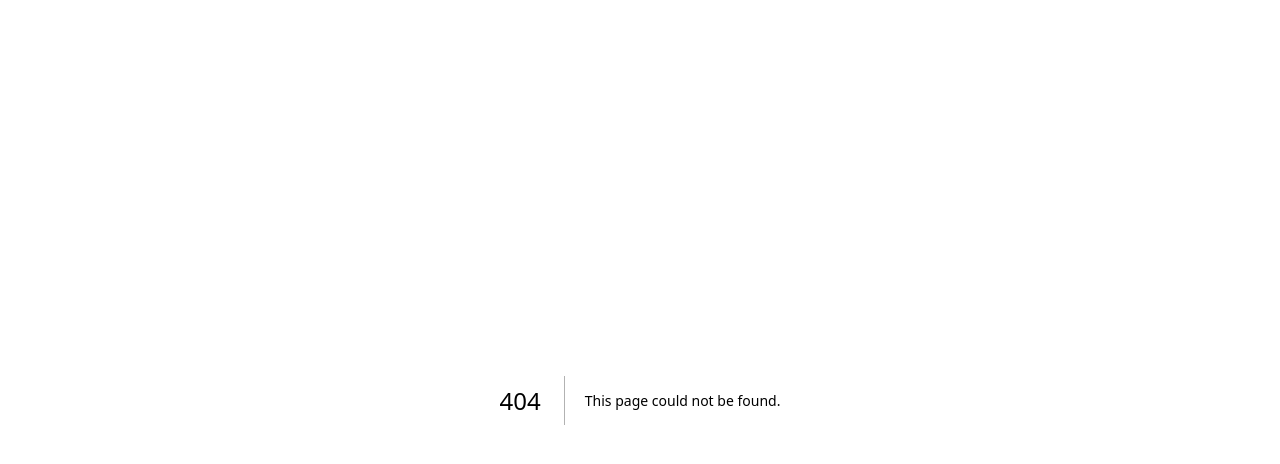
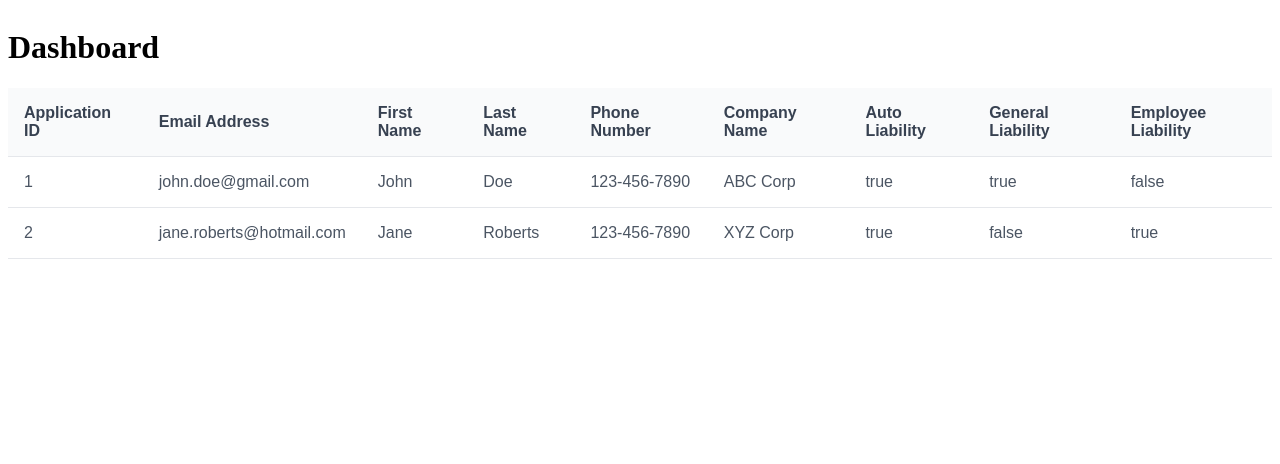
Before and after one commit to bayliewarrick/simple-insurance-app-frontend, a Next.js app: page /dashboard in a window 1280 px wide. Before the commit this address had no page. Shown: the top 464 px of the page. Built offline with nearby package versions, Linux system fonts and the light colour scheme; a web font is replaced by a local one.

Commit message:
integrates initial working prime-react datatable

```diff
--- a/components/application/Application.tsx
+++ b/components/application/Application.tsx
@@ -17,7 +17,7 @@ const Application: React.FC<ApplicationProps> = ({ email, cancel }) => {
   const sleep = (ms: number) =>
     new Promise((resolve) => setTimeout(resolve, ms));
 
-  const handleSubmit: () => void = async () => {
+  const handleSubmit: () => Promise<void> = async () => {
     setIsSubmittingApplication(true);
     setError(null);
     try {
@@ -34,7 +34,7 @@ const Application: React.FC<ApplicationProps> = ({ email, cancel }) => {
 
   // Submits the email to the server to either get the application or create a new one.
   useEffect(() => {
-    const handleSubmitEmail: () => void = async () => {
+    const handleSubmitEmail: () => Promise<void> = async () => {
       setIsSubmittingEmail(true);
       setError(null);
       try {
--- /dev/null
+++ b/components/dashboard/ApplicationTable.tsx
@@ -0,0 +1,37 @@
+import { DataTable } from "primereact/datatable";
+import { Column } from "primereact/column";
+
+type ApplicationTableProps = {
+    applications: any[];
+    loading: boolean;
+}
+
+const ApplicationTableColumns: { field: string, header: string }[] = [
+    { field: "id", header: "Application ID"},
+    { field: "email", header: "Email Address"},
+    { field: "firstname", header: "First Name" },
+    { field: "lastname", header: "Last Name" },
+    { field: "phonenumber", header: "Phone Number" },
+    { field: "companyname", header: "Company Name" },
+    { field: "autoliability", header: "Auto Liability" },
+    { field: "generalliability", header: "General Liability" },
+    { field: "employeeliability", header: "Employee Liability" },
+];
+
+const ApplicationTable: React.FC<ApplicationTableProps> = ({ applications, loading }) => {
+    return (
+        <div>
+            {loading ? <h2>Loading Applications...</h2> : null}
+            {!loading && applications.length === 0 ? <h2>No Applications Found</h2> : null}
+            {!loading && applications.length > 0 ? (
+                <DataTable value={applications}>
+                    {ApplicationTableColumns.map((col, index) => {
+                        return <Column key={index} field={col.field} header={col.header} />;
+                    })}
+                </DataTable>
+            ) : null}
+        </div>
+    )
+}
+
+export default ApplicationTable;
--- a/pages/_app.tsx
+++ b/pages/_app.tsx
@@ -1,7 +1,14 @@
 // import "@/styles/globals.css";
 import "@/styles/index.css";
 import type { AppProps } from "next/app";
+import "primereact/resources/themes/lara-light-cyan/theme.css";
+
+import { PrimeReactProvider } from "primereact/api";
 
 export default function App({ Component, pageProps }: AppProps) {
-  return <Component {...pageProps} />;
+  return (
+    <PrimeReactProvider>
+      <Component {...pageProps} />
+    </PrimeReactProvider>
+  );
 }
--- /dev/null
+++ b/pages/dashboard.tsx
@@ -0,0 +1,30 @@
+import React, { useState, useEffect } from "react";
+
+import { DataTable } from "primereact/datatable";
+import { Column } from "primereact/column";
+import ApplicationTable from "@/components/dashboard/ApplicationTable";
+
+const ApplicationDashboard: React.FC = () => {
+  const [loadingApplications, setLoadingApplications] = useState<boolean>(true);
+  const [applications, setApplications] = useState<any[]>([]);
+  const [error, setError] = useState<string | null>(null);
+
+  // Fetch applications on mount
+  useEffect(() => {
+    setApplications([
+      {id: 1, email: "john.doe@gmail.com", firstname: "John", lastname: "Doe", phonenumber: "123-456-7890", companyname: "ABC Corp", autoliability: true, generalliability: true, employeeliability: false },
+      {id: 2, email: "jane.roberts@hotmail.com", firstname: "Jane", lastname: "Roberts", phonenumber: "123-456-7890", companyname: "XYZ Corp", autoliability: true, generalliability: false, employeeliability: true },
+    ]);
+    setLoadingApplications(false);
+  }
+  , []);
+
+  return (
+    <div>
+      <h1>Dashboard</h1>
+      <ApplicationTable loading={loadingApplications} applications={applications} />
+    </div>
+  )
+}
+
+export default ApplicationDashboard;
--- a/styles/index.css
+++ b/styles/index.css
@@ -11,7 +11,7 @@ body, html {
     margin-bottom: 0.5rem;
 }
 
-.application-input-item input, .application-select-item select {
+.application-input-item input, .application-item select {
     width: 100%;
     padding: 0.5rem;
     margin-bottom: 0.5rem;
```
Also changed, not shown: components/application/ApplicationForm.tsx (+7 -7 lines), package.json (+5 -4 lines), 1 other file (tests, documents, lock files or other folders).
